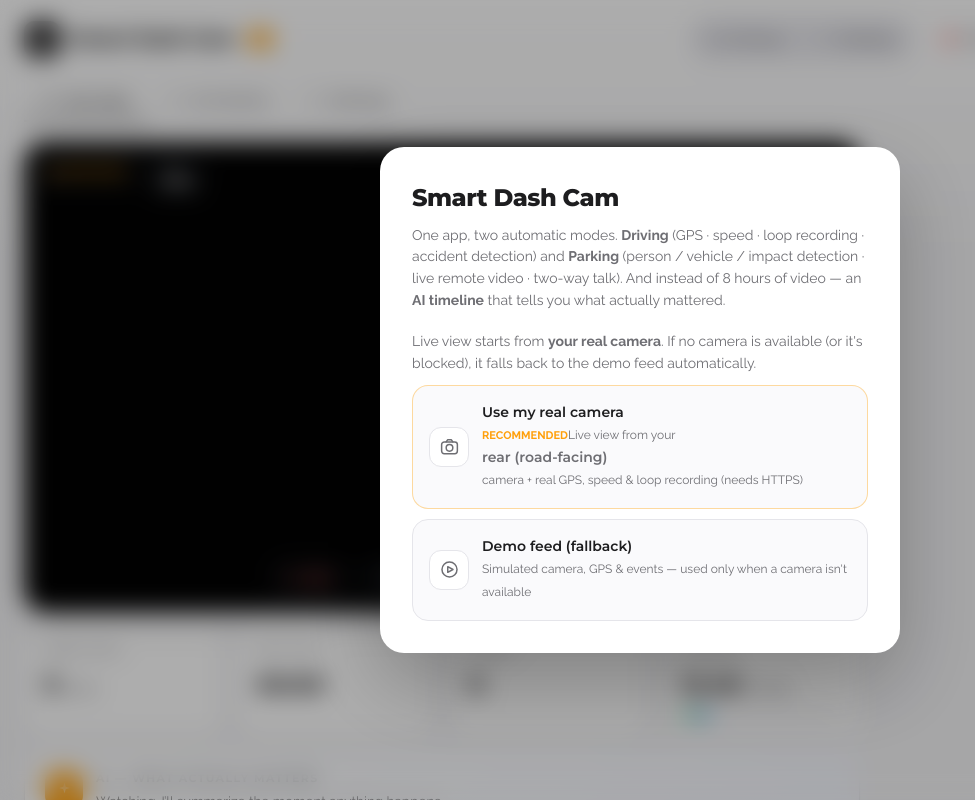
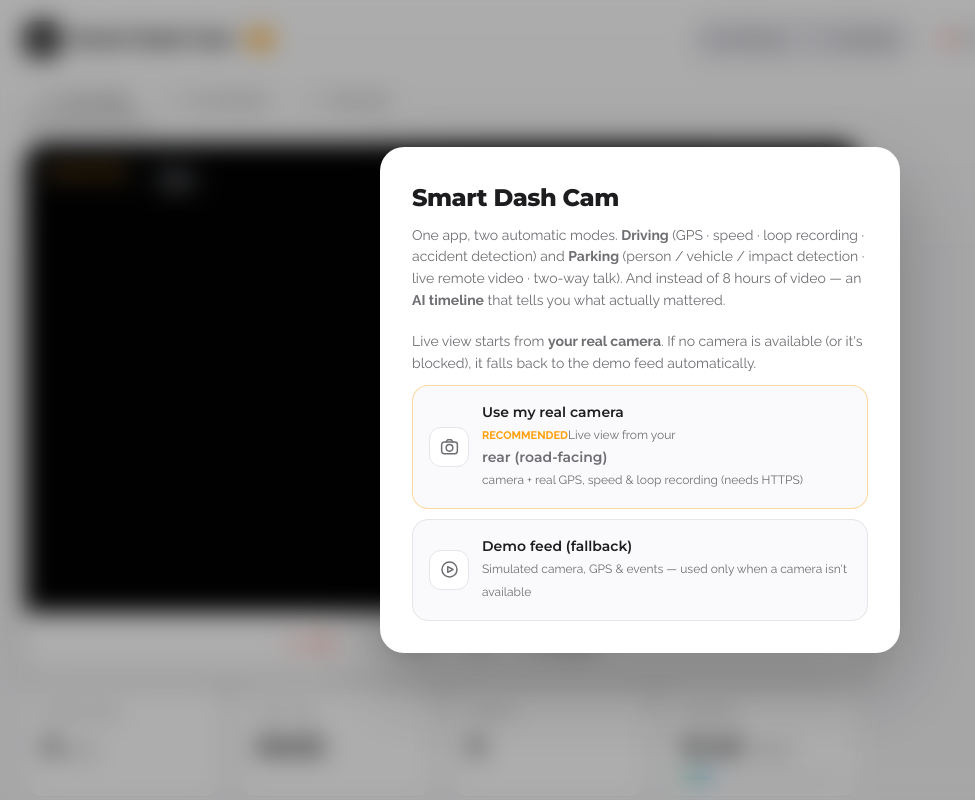
Before and after one commit to successpartner10/dash, a plain HTML site: page index.html in a window 1280 px wide. Shown: the top 800 px of the page, without its empty margins (0-975 px from the left). Drawn offline with Linux system fonts and the light colour scheme.

Commit message:
Move camera controls below the video (no longer overlay the footage)

```diff
--- a/index.html
+++ b/index.html
@@ -76,8 +76,8 @@ svg{display:inline-block;vertical-align:-0.16em;flex:none}
 @media(max-width:1020px){.grid{grid-template-columns:1fr}}
 
 /* ---------- camera ---------- */
-.camera{position:relative;background:#000;border:1px solid rgba(0,0,0,.08);border-radius:22px;overflow:hidden;
-  aspect-ratio:16/9;box-shadow:0 10px 30px rgba(0,0,0,.10)}
+.cam-wrap{background:var(--surface);border:1px solid rgba(0,0,0,.08);border-radius:22px;overflow:hidden;box-shadow:0 10px 30px rgba(0,0,0,.10)}
+.camera{position:relative;background:#000;aspect-ratio:16/9;overflow:hidden}
 #feed,#video{position:absolute;inset:0;width:100%;height:100%;object-fit:cover;display:block}
 .vignette{position:absolute;inset:0;pointer-events:none;background:radial-gradient(120% 100% at 50% 45%,transparent 55%,rgba(0,0,0,.5) 100%)}
 .scan{position:absolute;inset:0;pointer-events:none;background:repeating-linear-gradient(0deg,rgba(255,255,255,.02) 0 1px,transparent 1px 3px)}
@@ -143,19 +143,20 @@ svg{display:inline-block;vertical-align:-0.16em;flex:none}
 .lowpower-veil .inner b{display:block;font-size:16px;color:#fff;margin-bottom:6px;font-family:var(--font-head);letter-spacing:.3px}
 .lowpower-veil .moon{font-size:34px;display:block;margin-bottom:10px;animation:bob 3s ease-in-out infinite}
 @keyframes bob{0%,100%{transform:translateY(0)}50%{transform:translateY(-6px)}}
-/* camera controls */
-.cam-controls{position:absolute;bottom:14px;left:50%;transform:translateX(-50%);display:flex;gap:8px;z-index:6}
-.cam-controls button{background:rgba(10,12,16,.5);border:1px solid rgba(255,255,255,.18);color:#fff;border-radius:980px;
-  padding:10px 16px;cursor:pointer;font-family:var(--font-head);font-weight:600;font-size:13px;backdrop-filter:blur(8px);-webkit-backdrop-filter:blur(8px);
-  display:flex;align-items:center;gap:7px;transition:all .2s ease}
-.cam-controls button:hover{background:rgba(22,26,34,.62)}
-.cam-controls button.rec{color:#ff6961}
+/* camera controls — its own bar BELOW the video, never over the footage */
+.cam-controls{display:flex;gap:8px;align-items:center;justify-content:center;flex-wrap:wrap;
+  padding:12px 14px;background:var(--surface);border-top:1px solid var(--line)}
+.cam-controls button{border:1px solid var(--line);background:var(--surface2);color:var(--text);border-radius:980px;
+  padding:9px 15px;cursor:pointer;font-family:var(--font-head);font-weight:600;font-size:13px;
+  display:inline-flex;align-items:center;gap:7px;transition:all .2s ease}
+.cam-controls button:hover{background:#eef0f4;border-color:var(--line2)}
+.cam-controls button.rec{color:var(--red);border-color:#ffd1cf;background:#fff}
 .cam-controls button.rec.on{background:var(--red);color:#fff;border-color:var(--red)}
 .cam-controls button.rec.on::before{content:"";width:7px;height:7px;border-radius:50%;background:#fff;animation:recpulse 1.2s infinite}
 @keyframes recpulse{0%{box-shadow:0 0 0 0 rgba(255,255,255,.55)}70%{box-shadow:0 0 0 6px rgba(255,255,255,0)}100%{box-shadow:0 0 0 0 rgba(255,255,255,0)}}
-.cam-controls button:active{transform:scale(.96)}
-.cam-controls .talk{color:#6ab7ff}
-.cam-controls .talk.holding{background:#0a84ff;color:#fff;border-color:#0a84ff}
+.cam-controls button:active{transform:scale(.97)}
+.cam-controls .talk{color:var(--teal)}
+.cam-controls .talk.holding{background:var(--teal);color:#fff;border-color:var(--teal)}
 
 /* ---------- cards ---------- */
 .card{background:var(--surface);border:1px solid var(--line);border-radius:20px;padding:20px;box-shadow:0 1px 2px rgba(0,0,0,.03)}
@@ -272,16 +273,14 @@ input[type=text],input[type=password]{background:var(--surface);color:var(--text
 input[type=text]:focus{border-color:var(--line2);outline:none;box-shadow:0 0 0 3px rgba(0,0,0,.05)}
 /* ---------- responsive / anti-overlap ---------- */
 .top-status{flex-wrap:wrap;justify-content:flex-end;row-gap:8px}
-.cam-controls{width:max-content;max-width:calc(100% - 20px);flex-wrap:wrap;justify-content:center}
 .set-row > div{flex-wrap:wrap;gap:6px}
 @media(max-width:860px){
-  .cam-controls{max-width:calc(100% - 12px)}
   .cam-controls button{padding:9px 13px}
 }
 @media(max-width:760px){
   .hud .row.br{display:none}          /* storage mini-bar moves off the feed on small screens */
   .hud .speed2{font-size:16px}
-  .cam-controls{gap:6px;bottom:10px}
+  .cam-controls{gap:6px;padding:9px 10px}
   .cam-controls button{padding:8px 11px;font-size:12px;gap:6px}
   .set-row{flex-wrap:wrap}
   .set-row .lb{min-width:0}
@@ -341,6 +340,7 @@ input[type=text]:focus{border-color:var(--line2);outline:none;box-shadow:0 0 0 3
   <section id="view-live" class="view">
     <div class="grid">
       <div class="col-feed">
+        <div class="cam-wrap">
         <div class="camera" id="camera">
           <canvas id="feed" width="960" height="540"></canvas>
           <video id="video" playsinline autoplay muted style="display:none"></video>
@@ -386,8 +386,9 @@ input[type=text]:focus{border-color:var(--line2);outline:none;box-shadow:0 0 0 3
           </div>
 
           <div id="flash"></div>
-
-          <!-- controls -->
+          </div>
+
+          <!-- controls (below the video, never over it) -->
           <div class="cam-controls" id="camControls">
             <button id="btnRec" class="rec" title="Toggle loop recording"><svg viewBox="0 0 24 24" width="1em" height="1em" fill="currentColor" aria-hidden="true"><circle cx="12" cy="12" r="6.2"/></svg> REC</button>
             <button id="btnCam" title="Switch front/rear"><svg viewBox="0 0 24 24" width="1em" height="1em" fill="none" stroke="currentColor" stroke-width="1.7" stroke-linecap="round" stroke-linejoin="round" aria-hidden="true"><path d="M4 8.5h13.5l-3.2-3.2M20 15.5H6.5l3.2 3.2"/></svg> <span id="btnCamTxt">REAR</span></button>
```
